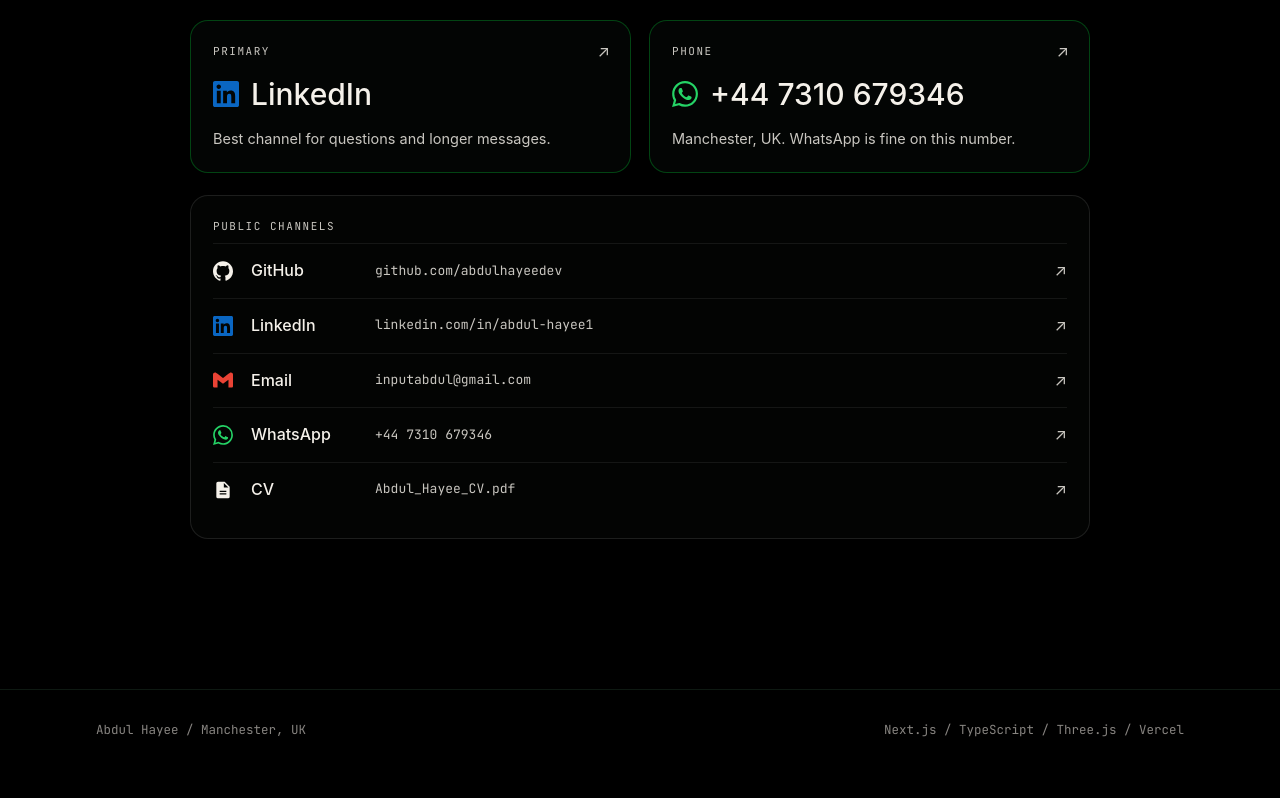
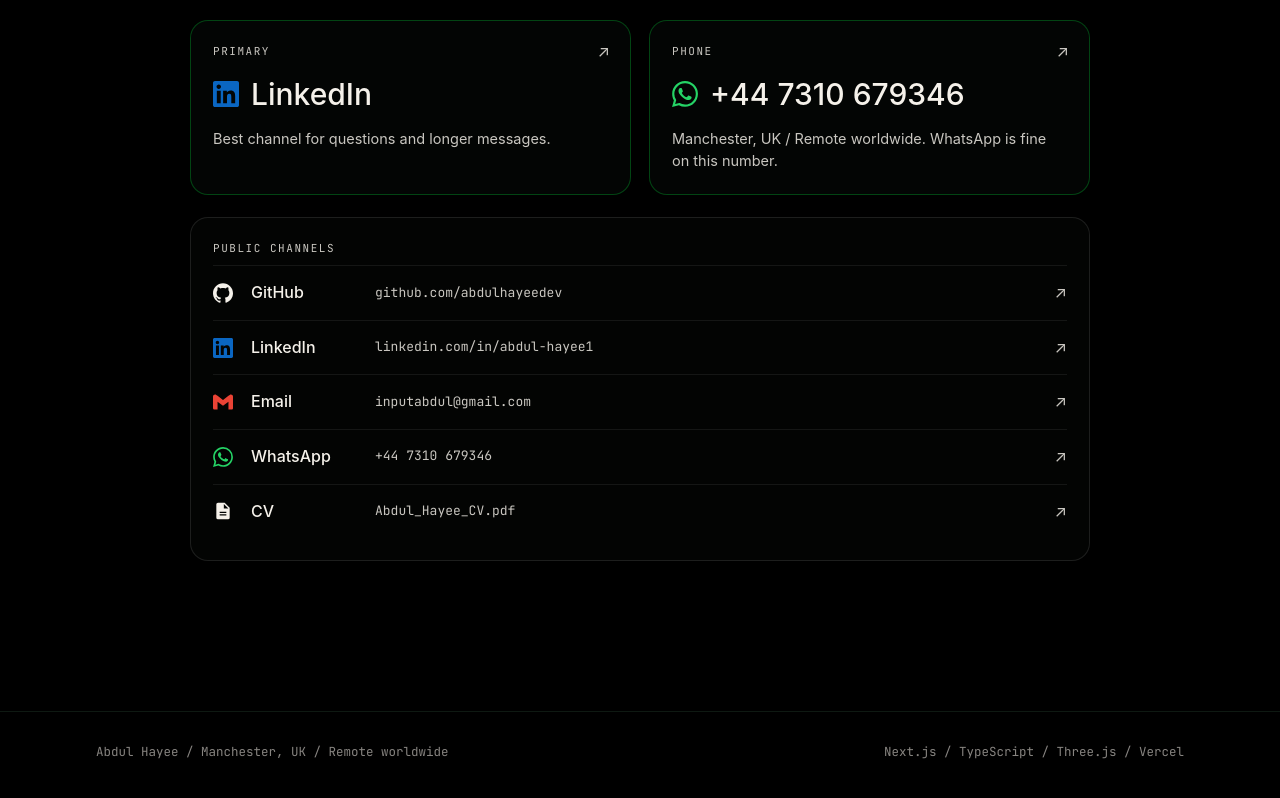
Before and after one commit to abdulhayeedev/abdul-mcp, a Next.js app: page /contact in a window 1280 px wide. Shown: the part 1149-1947 px from the top of the page. Built offline with nearby package versions, Linux system fonts and the light colour scheme; a web font is replaced by a local one.

Commit message:
Update contact page description and location details

```diff
--- a/app/contact/page.tsx
+++ b/app/contact/page.tsx
@@ -5,7 +5,7 @@ import Ticker from "../Ticker";
 
 export const metadata = {
   title: "Contact | Abdul Hayee",
-  description: "Get in touch with Abdul Hayee, a software engineer in Manchester, UK. Email, WhatsApp, LinkedIn and GitHub.",
+  description: "Get in touch with Abdul Hayee, a software engineer based in Manchester, UK and working remotely worldwide. Email, WhatsApp, LinkedIn and GitHub.",
 };
 
 const LI = "M20.447 20.452h-3.554v-5.569c0-1.328-.027-3.037-1.852-3.037-1.853 0-2.136 1.445-2.136 2.939v5.667H9.351V9h3.414v1.561h.046c.477-.9 1.637-1.85 3.37-1.85 3.601 0 4.267 2.37 4.267 5.455v6.286zM5.337 7.433c-1.144 0-2.063-.926-2.063-2.065 0-1.138.92-2.063 2.063-2.063 1.14 0 2.064.925 2.064 2.063 0 1.139-.925 2.065-2.064 2.065zm1.782 13.019H3.555V9h3.564v11.452zM22.225 0H1.771C.792 0 0 .774 0 1.729v20.542C0 23.227.792 24 1.771 24h20.451C23.2 24 24 23.227 24 22.271V1.729C24 .774 23.2 0 22.222 0h.003z";
@@ -72,7 +72,7 @@ export default function ContactPage() {
                   <a className="ct-card reveal" href="https://wa.me/447310679346" target="_blank" rel="noopener noreferrer">
                     <span className="ct-k">PHONE</span>
                     <span className="ct-t"><Ico d={WA} fill="#25D366" /> +44 7310 679346</span>
-                    <span className="ct-d">Manchester, UK. WhatsApp is fine on this number.</span>
+                    <span className="ct-d">Manchester, UK / Remote worldwide. WhatsApp is fine on this number.</span>
                     <i className="ct-arr">&#8599;</i>
                   </a>
                 </div>
@@ -101,7 +101,7 @@ export default function ContactPage() {
 
         <footer>
           <div className="inner">
-            <span>Abdul Hayee / Manchester, UK</span>
+            <span>Abdul Hayee / Manchester, UK / Remote worldwide</span>
             <span>Next.js / TypeScript / Three.js / Vercel</span>
           </div>
         </footer>
```
